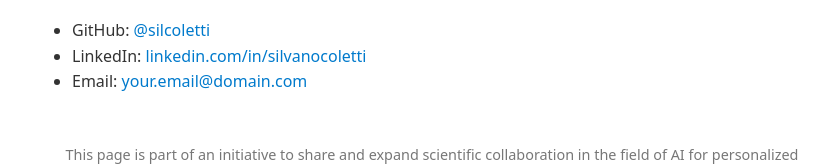
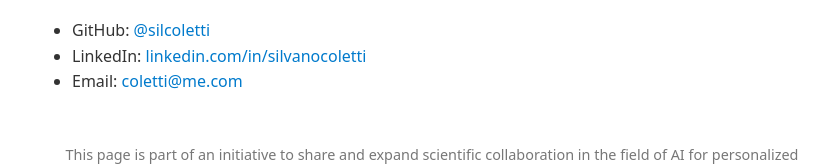
Before and after one commit to silcoletti/ai-health-wearables, a plain HTML site: page index.html in a window 1280 px wide. Shown: the part 1061-1227 px from the top of the page, without its empty margins (208-1039 px from the left). Drawn offline with Linux system fonts and the light colour scheme.

Commit message:
Update index.html

```diff
--- a/index.html
+++ b/index.html
@@ -70,7 +70,7 @@
         <li>Synthetic data generation and simulation</li>
         <li>Ethical implications of digital health monitoring</li>
       </ul>
-      <p>📩 <em>Feel free to reach out via GitHub or <a href="mailto:your.email@domain.com">email</a></em>.</p>
+      <p>📩 <em>Feel free to reach out via GitHub or <a href="mailto:coletti@me.com">email</a></em>.</p>
     </div>
 
     <div class="section">
@@ -90,7 +90,7 @@
       <ul>
         <li>GitHub: <a href="https://github.com/silcoletti">@silcoletti</a></li>
         <li>LinkedIn: <a href="https://linkedin.com/in/silvanocoletti">linkedin.com/in/silvanocoletti</a></li>
-        <li>Email: <a href="mailto:your.email@domain.com">your.email@domain.com</a></li>
+        <li>Email: <a href="mailto:coletti@me.com">coletti@me.com</a></li>
       </ul>
     </div>
 
```
